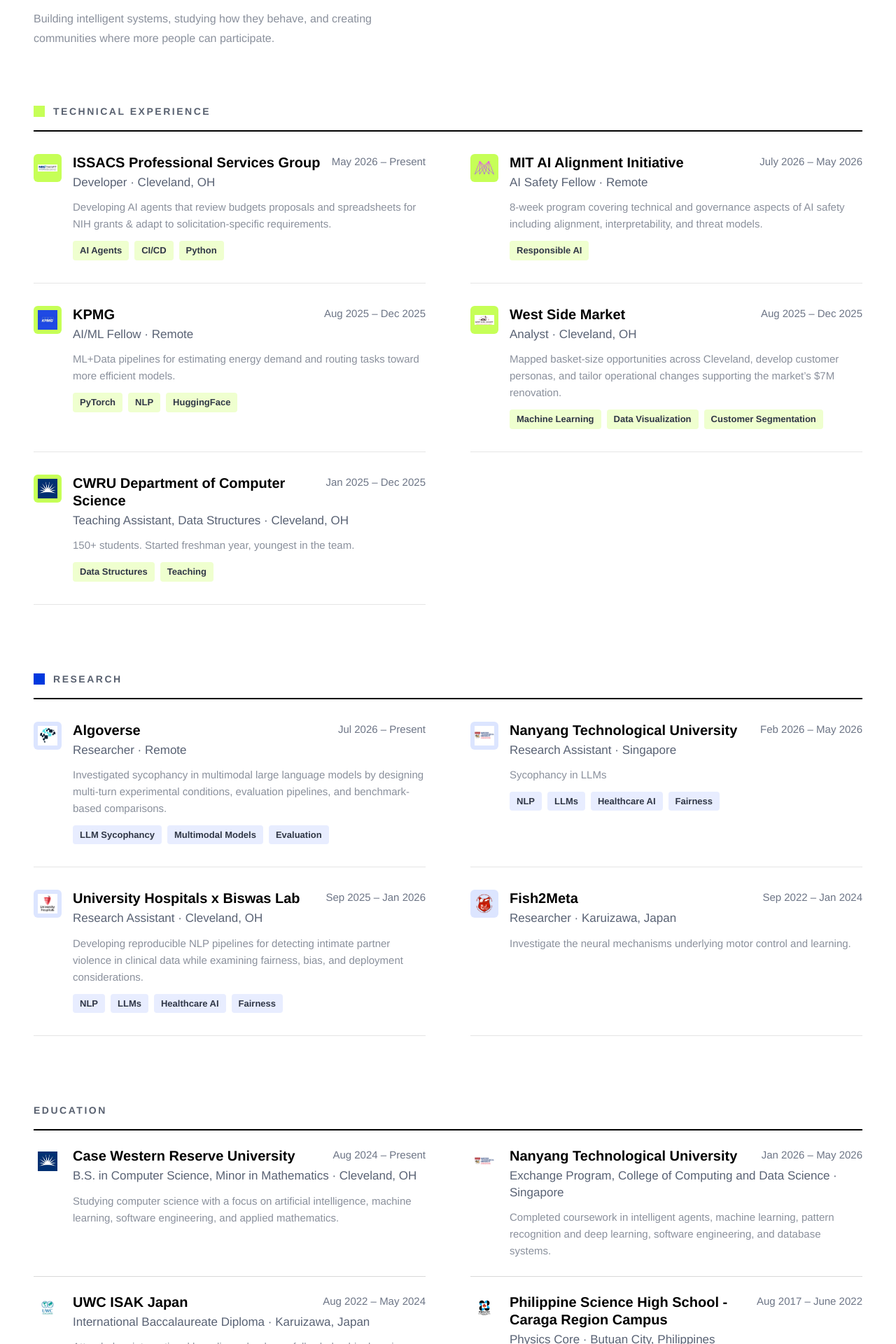
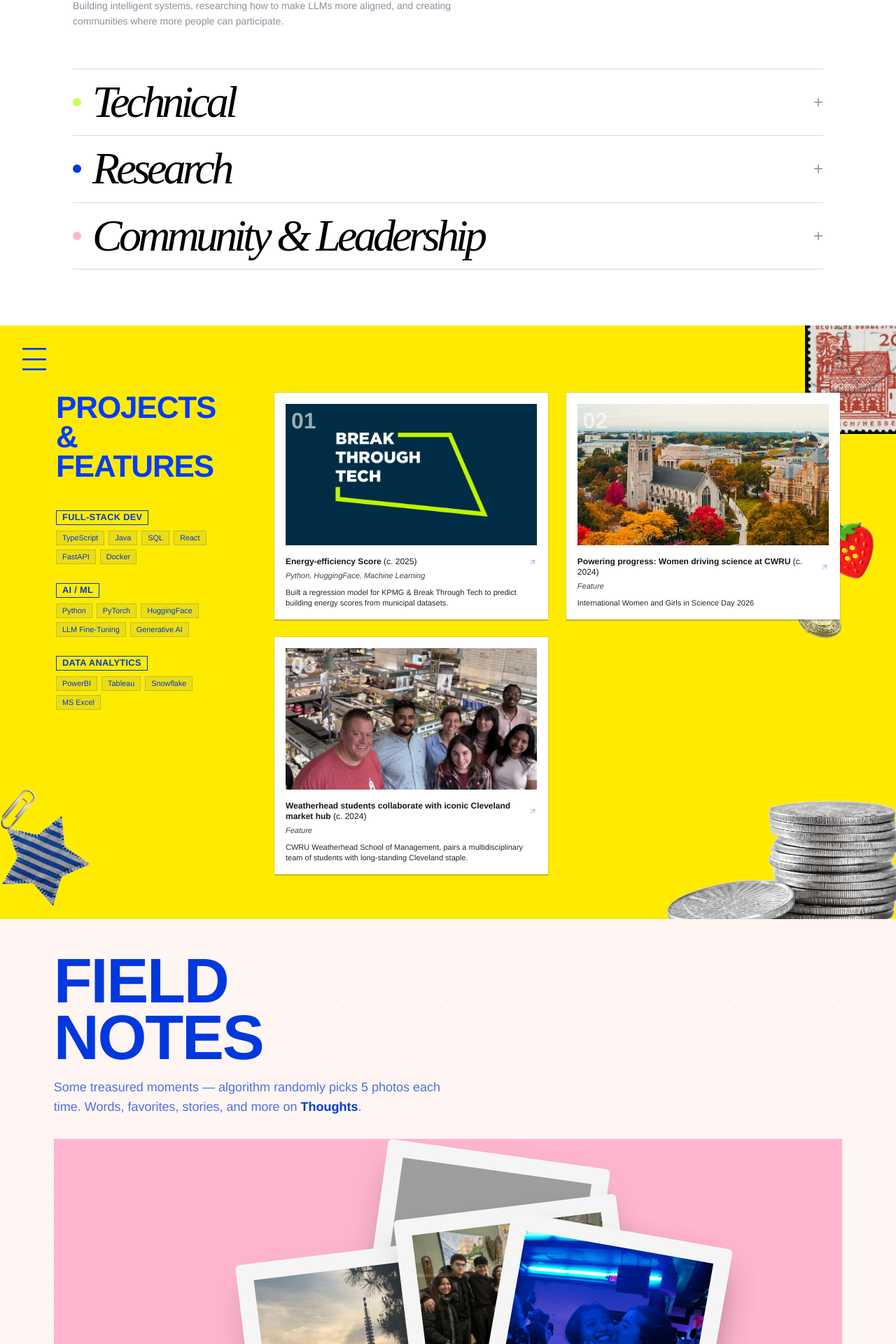
Before and after one commit to zelaneroz/portfolio, a Next.js app: page / in a window 1280 px wide. Shown: the part 1792-3712 px from the top of the page at 70% size. Built offline with nearby package versions, Linux system fonts and the light colour scheme; grey boxes are pictures that could not be loaded.

Commit message:
Refactor NewWork component: replace EducationCard with ExperiencePanel, enhance styling, and streamline experience rendering

```diff
--- a/components/NewWork.tsx
+++ b/components/NewWork.tsx
@@ -1,6 +1,6 @@
 "use client";
 
-import { useState } from "react";
+import { useState, type ReactNode } from "react";
 import Image from "next/image";
 import menu from "../app/menu.svg";
 
@@ -11,70 +11,12 @@
 } from "../data/experience";
 
 type Accent = "lime" | "pink" | "blue";
+type PanelId = "technical" | "research" | "community" | null;
 
 type ExperienceCardProps = {
   item: ExperienceItem;
   accent: Accent;
 };
-
-type EducationItem = {
-  institution: string;
-  startDate: string;
-  endDate: string;
-  program: string;
-  location: string;
-  description: string;
-  logo?: string;
-  initials?: string;
-};
-
-
-const educationItems: EducationItem[] = [
-  {
-    institution: "Case Western Reserve University",
-    startDate: "Aug 2024",
-    endDate: "Present",
-    program: "B.S. in Computer Science, Minor in Mathematics",
-    location: "Cleveland, OH",
-    description:
-      "Studying computer science with a focus on artificial intelligence, machine learning, software engineering, and applied mathematics.",
-    logo: "/logos/cwru.jpeg",
-    initials: "C",
-  },
-  {
-    institution: "Nanyang Technological University",
-    startDate: "Jan 2026",
-    endDate: "May 2026",
-    program: "Exchange Program, College of Computing and Data Science",
-    location: "Singapore",
-    description:
-      "Completed coursework in intelligent agents, machine learning, pattern recognition and deep learning, software engineering, and database systems.",
-    logo: "/logos/ntu.png",
-    initials: "NTU",
-  },
-  {
-    institution: "UWC ISAK Japan",
-    startDate: "Aug 2022",
-    endDate: "May 2024",
-    program: "International Baccalaureate Diploma",
-    location: "Karuizawa, Japan",
-    description:
-      "Attended an international boarding school on a full scholarship, learning alongside students from diverse cultures and backgrounds.",
-    logo: "/logos/uwcij.webp",
-    initials: "U",
-  },
-  {
-    institution: "Philippine Science High School - Caraga Region Campus",
-    startDate: "Aug 2017",
-    endDate: "June 2022",
-    program: "Physics Core",
-    location: "Butuan City, Philippines",
-    description:
-      "Attended an international boarding school on a full scholarship, learning alongside students from diverse cultures and backgrounds.",
-    logo: "/logos/pshscrc.jpeg",
-    initials: "U",
-  },
-];
 
 const accentStyles: Record<
   Accent,
@@ -82,22 +24,34 @@
     border: string;
     logo: string;
     tag: string;
+    dot: string;
+    text: string;
+    glow: string;
   }
 > = {
   lime: {
-    border: "group-hover:border-[#c6ff57]",
+    border: "group-hover/card:border-[#c6ff57]",
     logo: "bg-[#c6ff57]",
     tag: "bg-[#efffcf]",
+    dot: "bg-[#c6ff57]",
+    text: "text-[#8cc900]",
+    glow: "hover:shadow-[0_18px_70px_rgba(198,255,87,0.22)]",
   },
   pink: {
-    border: "group-hover:border-[#ffb5d0]",
+    border: "group-hover/card:border-[#ffb5d0]",
     logo: "bg-[#ffb5d0]",
     tag: "bg-[#ffe7f0]",
+    dot: "bg-[#ffb5d0]",
+    text: "text-[#d655c2]",
+    glow: "hover:shadow-[0_18px_70px_rgba(214,85,194,0.18)]",
   },
   blue: {
-    border: "group-hover:border-[#0038de]",
+    border: "group-hover/card:border-[#0038de]",
     logo: "bg-[#dce5ff]",
     tag: "bg-[#e8edff]",
+    dot: "bg-[#0038de]",
+    text: "text-[#0038de]",
+    glow: "hover:shadow-[0_18px_70px_rgba(0,56,222,0.16)]",
   },
 };
 
@@ -122,8 +76,7 @@
   return experiences
     .filter(
       (experience) =>
-        experience.category === category &&
-        experience.show
+        experience.category === category && experience.show
     )
     .sort(
       (firstExperience, secondExperience) =>
@@ -132,26 +85,123 @@
     );
 }
 
-function ExperienceCard({
-  item,
+function ExperiencePanel({
+  id,
+  title,
   accent,
-}: ExperienceCardProps) {
+  activePanel,
+  setActivePanel,
+  children,
+}: {
+  id: Exclude<PanelId, null>;
+  title: string;
+  accent: Accent;
+  activePanel: PanelId;
+  setActivePanel: (id: PanelId) => void;
+  children: ReactNode;
+}) {
+  const isActive = activePanel === id;
+  const styles = accentStyles[accent];
+
+  return (
+    <section
+      onMouseEnter={() => setActivePanel(id)}
+      onMouseLeave={() => setActivePanel(null)}
+      className={[
+        "group/panel overflow-hidden border-b border-black/15",
+        "transition-all duration-500 ease-out",
+        isActive ? "py-8" : "py-5",
+      ].join(" ")}
+    >
+      <button
+        type="button"
+        onClick={() => setActivePanel(isActive ? null : id)}
+        onFocus={() => setActivePanel(id)}
+        className="flex w-full items-center justify-between gap-6 text-left"
+        aria-expanded={isActive}
+      >
+        <div className="flex items-center gap-4">
+          <span
+            className={[
+              "h-3 w-3 shrink-0 rounded-full transition-transform duration-500",
+              styles.dot,
+              isActive ? "scale-125" : "scale-100",
+            ].join(" ")}
+            aria-hidden="true"
+          />
+
+          <h2
+            className={[
+              "font-normal italic leading-[0.85] tracking-[-0.075em]",
+              "text-[clamp(30px,5vw,64px)]",,
+              "transition-all duration-500 ease-out",
+              isActive ? styles.text : "text-black",
+            ].join(" ")}
+            style={{
+              fontFamily: '"Times New Roman", Times, serif',
+            }}
+          >
+            {title}
+          </h2>
+        </div>
+
+        <span
+          className={[
+            "shrink-0 text-[24px] leading-none transition-transform duration-500",
+            isActive ? "rotate-45 opacity-100" : "rotate-0 opacity-40",
+          ].join(" ")}
+        >
+          +
+        </span>
+      </button>
+
+      <div
+        className={[
+          "grid transition-[grid-template-rows] duration-700 ease-out",
+          isActive ? "grid-rows-[1fr]" : "grid-rows-[0fr]",
+        ].join(" ")}
+      >
+        <div className="overflow-hidden">
+          <div
+            className={[
+              "pt-6 transition-all duration-700 ease-out",
+              isActive
+                ? "translate-y-0 opacity-100"
+                : "-translate-y-3 opacity-0",
+            ].join(" ")}
+          >
+            <div
+              className={[
+                "rounded-2xl border border-black/10 bg-white/80 p-5",
+                "transition-shadow duration-500",
+                styles.glow,
+              ].join(" ")}
+            >
+              {children}
+            </div>
+          </div>
+        </div>
+      </div>
+    </section>
+  );
+}
+
+function ExperienceCard({ item, accent }: ExperienceCardProps) {
   const styles = accentStyles[accent];
 
   return (
     <article
       className={[
-        "group border-b border-black/10 py-8",
+        "group/card border-b border-black/10 py-4 last:border-b-0",
         "transition-colors duration-200",
         styles.border,
       ].join(" ")}
     >
-      <div className="flex items-start gap-4">
-        {/* Logo */}
+      <div className="flex items-start gap-3">
         <div
           className={[
-            "relative flex h-10 w-10 shrink-0 items-center justify-center",
-            "overflow-hidden rounded-md font-extrabold",
+            "relative flex h-8 w-8 shrink-0 items-center justify-center",
+            "overflow-hidden rounded-sm font-bold",
             styles.logo,
           ].join(" ")}
         >
@@ -160,29 +210,28 @@
               src={item.logo}
               alt={`${item.org} logo`}
               fill
-              sizes="40px"
-              className="object-contain p-1.5"
+              sizes="32px"
+              className="object-contain p-1"
             />
           ) : (
-            <span className="text-sm">
+            <span className="text-[10px]">
               {item.initials ?? item.org.charAt(0)}
             </span>
           )}
         </div>
 
-        {/* Information */}
         <div className="min-w-0 flex-1">
-          <div className="flex flex-col gap-1 sm:flex-row sm:items-start sm:justify-between sm:gap-4">
-            <h3 className="text-[20px] font-extrabold leading-tight">
+          <div className="flex flex-col gap-0.5 sm:flex-row sm:items-start sm:justify-between sm:gap-4">
+            <h3 className="text-[15px] font-bold leading-tight text-black">
               {item.org}
             </h3>
 
-            <span className="shrink-0 text-[15px] font-medium text-[#6d7586] sm:text-right">
+            <span className="shrink-0 text-[11px] font-medium leading-tight text-[#6d7586] sm:text-right">
               {formatExperienceDate(item)}
             </span>
           </div>
 
-          <p className="mt-1 text-[17px] leading-snug text-[#596274]">
+          <p className="mt-1 text-[12px] leading-snug text-[#596274]">
             {item.role}
 
             {item.location && (
@@ -193,17 +242,17 @@
             )}
           </p>
 
-          <p className="mt-3 max-w-[62ch] text-[14px] leading-6 text-[#8a909c] md:text-[15px]">
+          <p className="mt-2 max-w-[90ch] text-[12px] leading-[1.45] text-[#8a909c]">
             {item.description}
           </p>
 
           {item.tags && item.tags.length > 0 && (
-            <div className="mt-3 flex flex-wrap gap-2">
+            <div className="mt-2 flex flex-wrap gap-1.5">
               {item.tags.map((tag) => (
                 <span
                   key={tag}
                   className={[
-                    "rounded px-2.5 py-1 text-[13px] font-semibold",
+                    "rounded px-2 py-0.5 text-[10px] font-semibold",
                     "text-[#303746]",
                     styles.tag,
                   ].join(" ")}
@@ -219,91 +268,42 @@
   );
 }
 
-function EducationCard({ item }: { item: EducationItem }) {
-  return (
-    <article className="group border-b border-black/15 py-6 transition-colors duration-200 hover:border-[#ffb5d0]">
-      <div className="flex items-start gap-4">
-        {/* Logo */}
-        <div className="relative flex h-10 w-10 shrink-0 items-center justify-center overflow-hidden font-extrabold">
-          {item.logo ? (
-            <Image
-              src={item.logo}
-              alt={`${item.institution} logo`}
-              fill
-              sizes="40px"
-              className="object-contain p-1.5"
-            />
-          ) : (
-            <span className="text-xs">
-              {item.initials ?? item.institution.charAt(0)}
-            </span>
-          )}
-        </div>
-
-        <div className="min-w-0 flex-1">
-          {/* Institution and dates */}
-          <div className="flex flex-col gap-1 sm:flex-row sm:items-start sm:justify-between sm:gap-4">
-            <h3 className="text-[20px] font-extrabold leading-tight">
-              {item.institution}
-            </h3>
-
-            <span className="shrink-0 text-[15px] font-medium text-[#6d7586] sm:text-right">
-              {item.startDate} – {item.endDate}
-            </span>
-          </div>
-
-          {/* Program and location */}
-          <p className="mt-1 text-[17px] leading-snug text-[#596274]">
-            {item.program}
-            <span aria-hidden="true"> · </span>
-            {item.location}
-          </p>
-
-          {/* Description */}
-          <p className="mt-3 max-w-[62ch] text-[14px] leading-6 text-[#8a909c] md:text-[15px]">
-            {item.description}
-          </p>
-        </div>
-      </div>
-    </article>
-  );
-}
-
 export default function NewWork() {
   const [menuOpen, setMenuOpen] = useState(false);
+  const [activePanel, setActivePanel] = useState<PanelId>(null);
 
-  const technicalItems =
-    getVisibleExperiences("technical");
-
-  const researchItems =
-    getVisibleExperiences("research");
-
-  const communityItems =
-    getVisibleExperiences("community");
+  const technicalItems = getVisibleExperiences("technical");
+  const researchItems = getVisibleExperiences("research");
+  const communityItems = getVisibleExperiences("community");
 
   return (
     <section
       id="work"
       className="relative w-full bg-white text-black"
+      style={{ fontFamily: "Helvetica, Arial, sans-serif" }}
     >
-      <div className="mx-auto w-full max-w-7xl px-6 py-20 md:px-10 md:py-28 lg:px-12">
+      <div className="mx-auto w-full max-w-6xl px-5 py-16 md:px-8 md:py-20 lg:px-10">
         {/* Header */}
         <div className="flex items-start justify-between gap-8">
           <div>
-            <h1 className="text-[clamp(42px,6vw,78px)] font-extrabold leading-[0.95] tracking-tight">
-              EXPERIENCE
+            <h1
+              className="text-[clamp(54px,9vw,125px)] font-normal italic leading-[0.82] tracking-[-0.075em] text-[#d655c2]"
+              style={{
+                fontFamily: '"Times New Roman", Times, serif',
+              }}
+            >
+              Experience
             </h1>
 
-            <p className="mt-5 max-w-xl text-[15px] leading-7 text-[#8a909c] md:text-[16px]">
-              Building intelligent systems, studying how they
-              behave, and creating communities where more people
-              can participate.
+            <p className="mt-4 max-w-xl text-[13px] leading-[1.55] text-[#8a909c] md:text-[14px]">
+              Building intelligent systems, researching how to make LLMs more aligned,
+              and creating communities where more people can participate.
             </p>
           </div>
 
           {/* Navigation menu */}
           <div
-            className="relative mt-2"
+            className="relative mt-2 shrink-0"
             onMouseEnter={() => setMenuOpen(true)}
             onMouseLeave={() => setMenuOpen(false)}
           >
@@ -357,26 +357,15 @@
           </div>
         </div>
 
-        {/* Technical Experience */}
-        <section
-          aria-labelledby="technical-heading"
-          className="mt-20"
-        >
-          <div className="flex items-center gap-3 border-b-2 border-black pb-4">
-            <span
-              className="h-4 w-4 bg-[#c6ff57]"
-              aria-hidden="true"
-            />
-
-            <h2
-              id="technical-heading"
-              className="text-[14px] font-extrabold uppercase tracking-[0.18em] text-[#596170]"
-            >
-              Technical Experience
-            </h2>
-          </div>
-
-          <div className="grid gap-x-16 lg:grid-cols-2">
+        {/* Stacked hover panels */}
+        <div className="mt-14 border-t border-black/15">
+          <ExperiencePanel
+            id="technical"
+            title="Technical"
+            accent="lime"
+            activePanel={activePanel}
+            setActivePanel={setActivePanel}
+          >
             {technicalItems.map((item) => (
               <ExperienceCard
                 key={item.id}
@@ -384,29 +373,15 @@
                 accent="lime"
               />
             ))}
-          </div>
-        </section>
+          </ExperiencePanel>
 
-        {/* Research */}
-        <section
-          aria-labelledby="research-heading"
-          className="mt-24"
-        >
-          <div className="flex items-center gap-3 border-b-2 border-black pb-4">
-            <span
-              className="h-4 w-4 bg-[#0038de]"
-              aria-hidden="true"
-            />
-
-            <h2
-              id="research-heading"
-              className="text-[14px] font-extrabold uppercase tracking-[0.18em] text-[#596170]"
-            >
-              Research
-            </h2>
-          </div>
-
-          <div className="grid gap-x-16 lg:grid-cols-2">
+          <ExperiencePanel
+            id="research"
+            title="Research"
+            accent="blue"
+            activePanel={activePanel}
+            setActivePanel={setActivePanel}
+          >
             {researchItems.map((item) => (
               <ExperienceCard
                 key={item.id}
@@ -414,53 +389,15 @@
                 accent="blue"
               />
             ))}
-          </div>
-        </section>
+          </ExperiencePanel>
 
-        {/* Education */}
-        <section
-          aria-labelledby="education-heading"
-          className="mt-24"
-        >
-          <div className="border-b-2 border-black pb-4">
-            <h2
-              id="education-heading"
-              className="text-[14px] font-extrabold uppercase tracking-[0.18em] text-[#596170]"
-            >
-              Education
-            </h2>
-          </div>
-
-          <div className="grid gap-x-16 lg:grid-cols-2">
-            {educationItems.map((item) => (
-              <EducationCard
-                key={`${item.institution}-${item.program}`}
-                item={item}
-              />
-            ))}
-          </div>
-        </section>
-
-        {/* Community & Leadership */}
-        <section
-          aria-labelledby="community-heading"
-          className="mt-24"
-        >
-          <div className="flex items-center gap-3 border-b-2 border-black pb-4">
-            <span
-              className="h-4 w-4 bg-[#ffb5d0]"
-              aria-hidden="true"
-            />
-
-            <h2
-              id="community-heading"
-              className="text-[14px] font-extrabold uppercase tracking-[0.18em] text-[#596170]"
-            >
-              Community &amp; Leadership
-            </h2>
-          </div>
-
-          <div className="grid gap-x-16 lg:grid-cols-2">
+          <ExperiencePanel
+            id="community"
+            title="Community & Leadership"
+            accent="pink"
+            activePanel={activePanel}
+            setActivePanel={setActivePanel}
+          >
             {communityItems.map((item) => (
               <ExperienceCard
                 key={item.id}
@@ -468,8 +405,8 @@
                 accent="pink"
               />
             ))}
-          </div>
-        </section>
+          </ExperiencePanel>
+        </div>
       </div>
     </section>
   );
```
